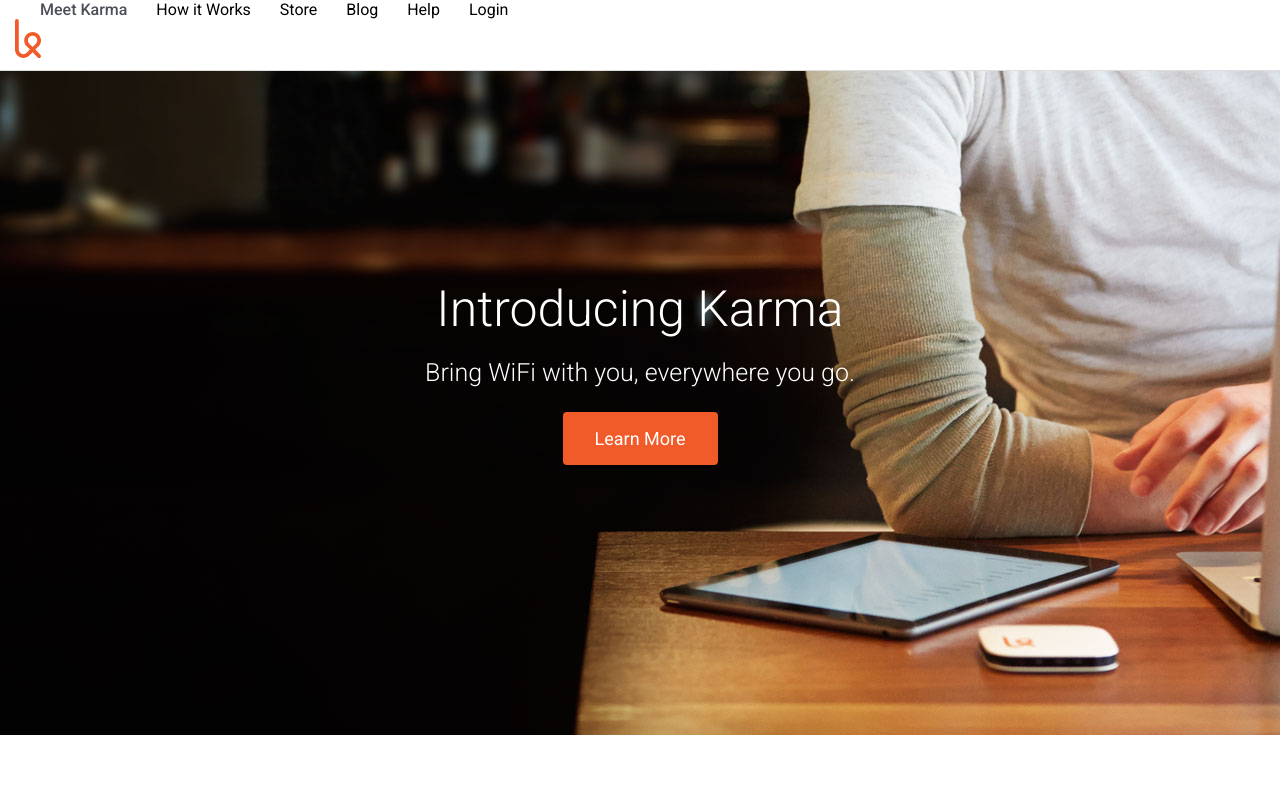
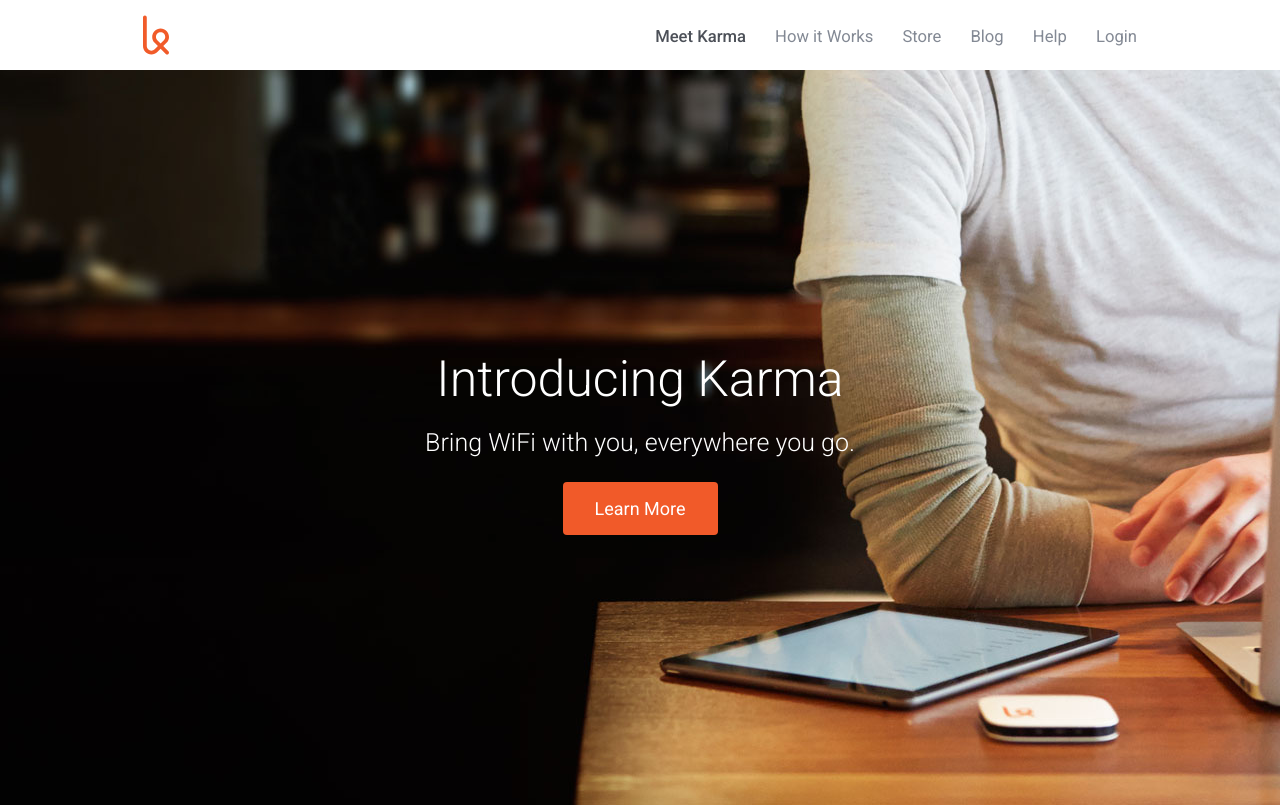
Before and after one commit to b-ellis/startup-landing-page-clone, a plain HTML site: page index.html in a window 1280 px wide. Shown: the top 807 px of the page. Drawn offline with Linux system fonts and the light colour scheme.

Commit message:
css fixes

```diff
--- a/css/style.css
+++ b/css/style.css
@@ -29,22 +29,22 @@ div {
 /* Navigation Scetion*/
 .top-navigation{
 	background-color: #fff;
-	position: fixed;
-	width: 100%;
-	border-bottom: 1px solid #DDD;
-	z-index: 9999;
 }
 .top-navigation > .content{
+	margin: 0 auto;
 	height: 4.375rem;
+	width: 80%;
 }
-.top-navigation .logo{
-	height: 4.375rem;
+.logo {
+	height: 70px;
 }
-.top-navigation. .links{
+
+.top-navigation .links{
 	float: right;
 	color:#838994;
 	font-size: 1.04rem;
 	margin-top: 1.7rem;
+	margin-left: -25px;
 }
 .top-navigation .links li{
 	display: inline-block;
--- a/index.html
+++ b/index.html
@@ -20,7 +20,7 @@
 				<li>Help</li>
 				<li>Login</li>
 			</ul>
-			<img class"logo" src="images/karma-logo-copy.svg" alt="Logo image" width="26">
+			<img class = "logo" src="images/karma-logo-copy.svg" alt="Logo image" width="26">
 		</div>
 	</nav>
 	<section class="introduction">
```
